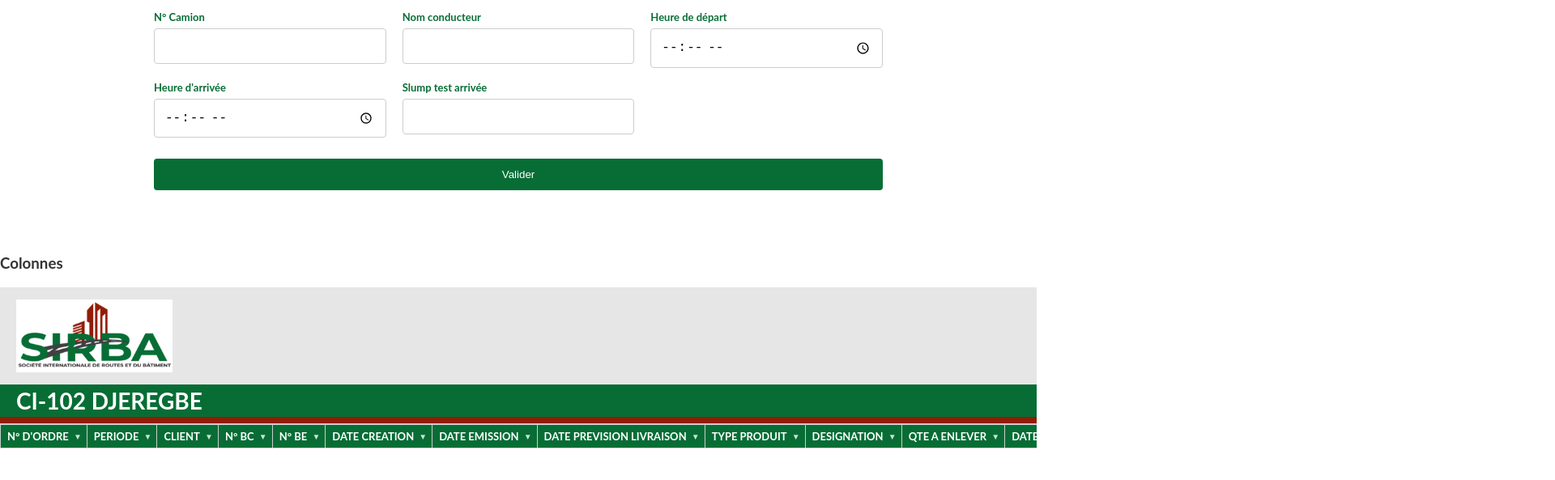
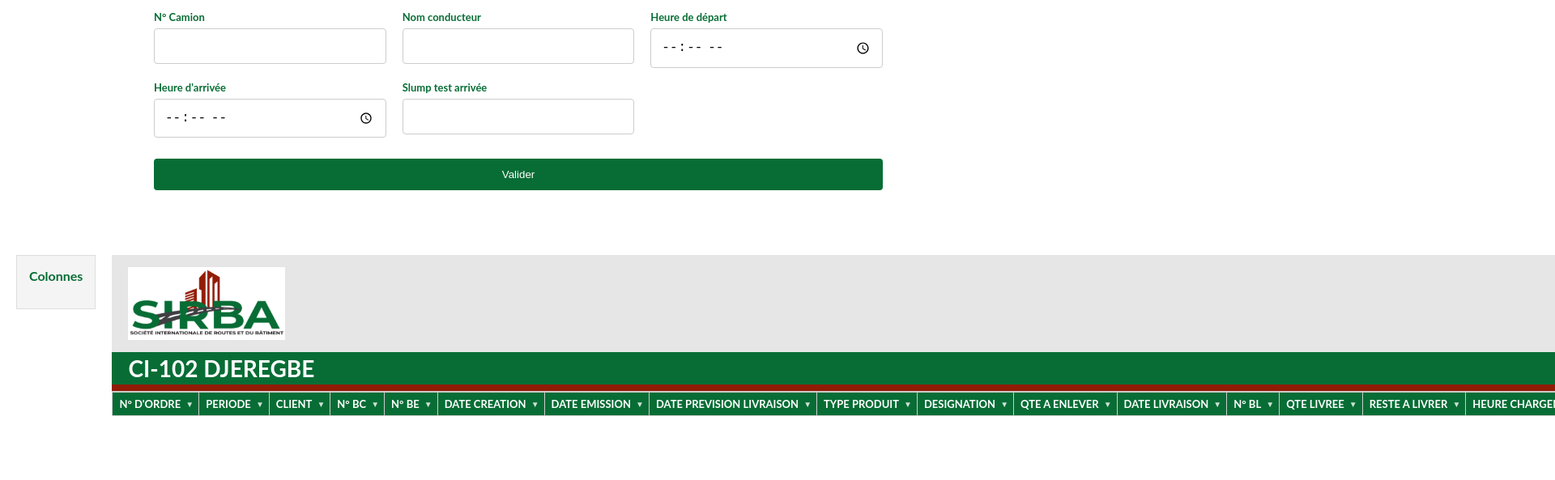
Before and after one commit to TONI200-wq/sirba-web, a website: page public/suivi-livraison.html in a window 1280 px wide. Shown: the part 825-1418 px from the top of the page at 81% size, 1920 px wide, since content can reach past the window. Drawn offline with Linux system fonts and the light colour scheme; no server answers.

```diff
--- a/public/style.css
+++ b/public/style.css
@@ -282,7 +282,7 @@
    FEUILLE EXCEL
 ========================= */
 .excel-sheet {
-  width: 100%;
+  flex: 1;
   margin: 0;
   padding: 0;
   display: flex;
@@ -491,3 +491,40 @@
   grid-column: 1 / -1;
   margin-top: 10px;
 }
+
+
+/* =========================
+   LAYOUT AVEC PANNEAU GAUCHE
+========================= */
+
+.page-layout {
+  display: flex !important;
+  flex-direction: row !important;
+  align-items: flex-start;
+  gap: 20px;
+  padding: 20px;
+  width: 100%;
+}
+
+.column-panel {
+  width: 220px;
+  background: #f4f4f4;
+  padding: 15px;
+  border: 1px solid #ddd;
+  height: fit-content;
+}
+
+.column-panel h3 {
+  margin-top: 0;
+  font-size: 16px;
+  color: var(--sirba-green);
+}
+
+.column-panel label {
+  display: flex;
+  align-items: center;
+  gap: 8px;
+  margin-bottom: 8px;
+  font-size: 13px;
+  cursor: pointer;
+}
--- a/public/suivi-livraison.html
+++ b/public/suivi-livraison.html
@@ -163,6 +163,9 @@
     <div id="columnToggles"></div>
   </div>
 
+    <!-- CONTENU DROIT -->
+  <div class="main-content">
+
     <!-- Feuille Excel -->
     <div class="excel-sheet">
 
@@ -219,6 +222,7 @@
 
     </div>
   </div>
+</div>
 
 <script src="suivi-livraison.js"></script>
 
```
Lines whose indentation alone changed are shown as unchanged.
